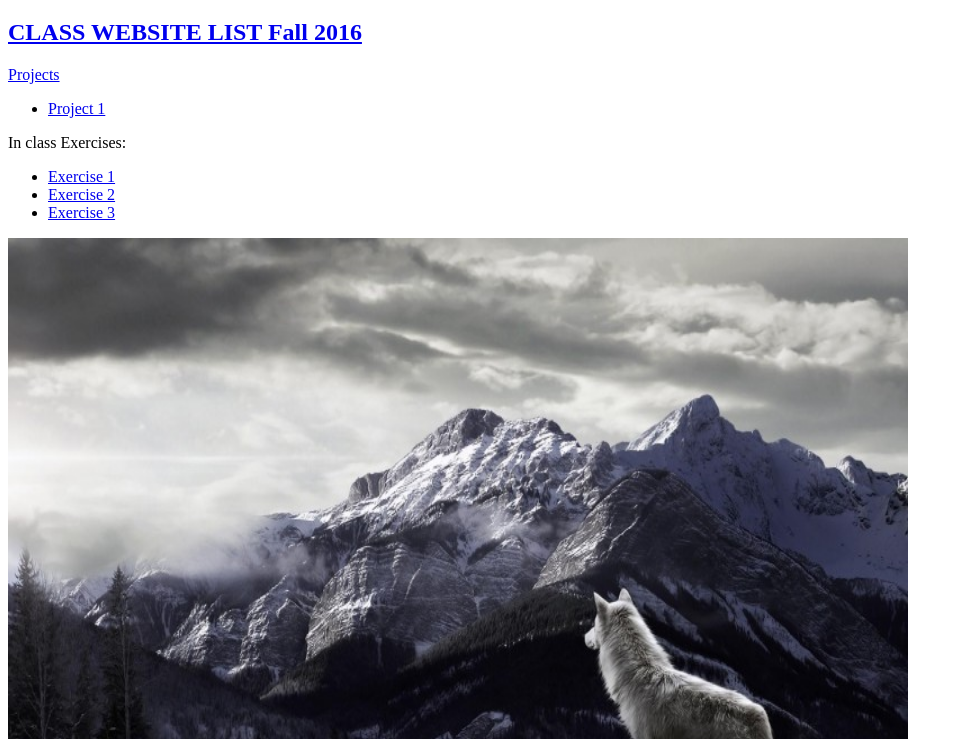
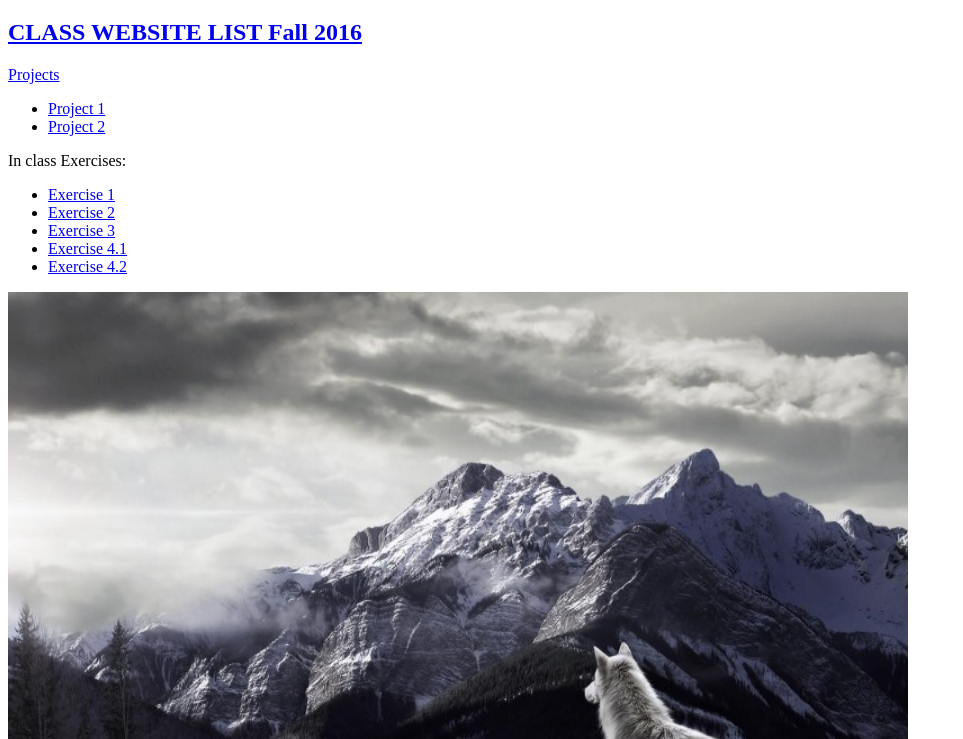
Before and after one commit to tstinar16/interactivemedia3232018, a plain HTML site: page index.html in a window 1280 px wide. Shown: the part 61-800 px from the top of the page, without its empty margins (0-963 px from the left). Drawn offline with Linux system fonts and the light colour scheme.

Commit message:
Update index.html

```diff
--- a/index.html
+++ b/index.html
@@ -11,7 +11,8 @@
     Projects
     </p></a><ul><a href="https://docs.google.com/a/mail.wou.edu/document/d/1dpfFV9zR1Kaib2hb9L8LuY2rzMAA7wspbjvGJlJQsa0/edit?usp=sharing">
     	</a><li><a href="https://www.flickr.com/photos/142787391@N03/sets/72157699274409212/with/45374402931/"> Project 1 </a> </li>
-    </ul>
+     <li><a href="https://tstinar16.github.io/interactivemedia3232018/Project2">Project 2</a></li>
+  </ul>
   <p></p>
   <p>
     In class Exercises:
@@ -19,6 +20,9 @@
     	<li><a href="https://tstinar16.github.io/interactivemedia3232018/Exercise1">Exercise 1</a></li>
       <li><a href="https://tstinar16.github.io/interactivemedia3232018/Exercise2">Exercise 2</a></li>
      <li><a href="https://tstinar16.github.io/interactivemedia3232018/Exercise3">Exercise 3</a></li>
+     <li><a href="https://tstinar16.github.io/interactivemedia3232018/Exercise4_1">Exercise 4.1</a></li>
+     <li><a href="https://tstinar16.github.io/interactivemedia3232018/Exercise4_2">Exercise 4.2</a></li>
+
 
     </ul>
   <p></p>
```
